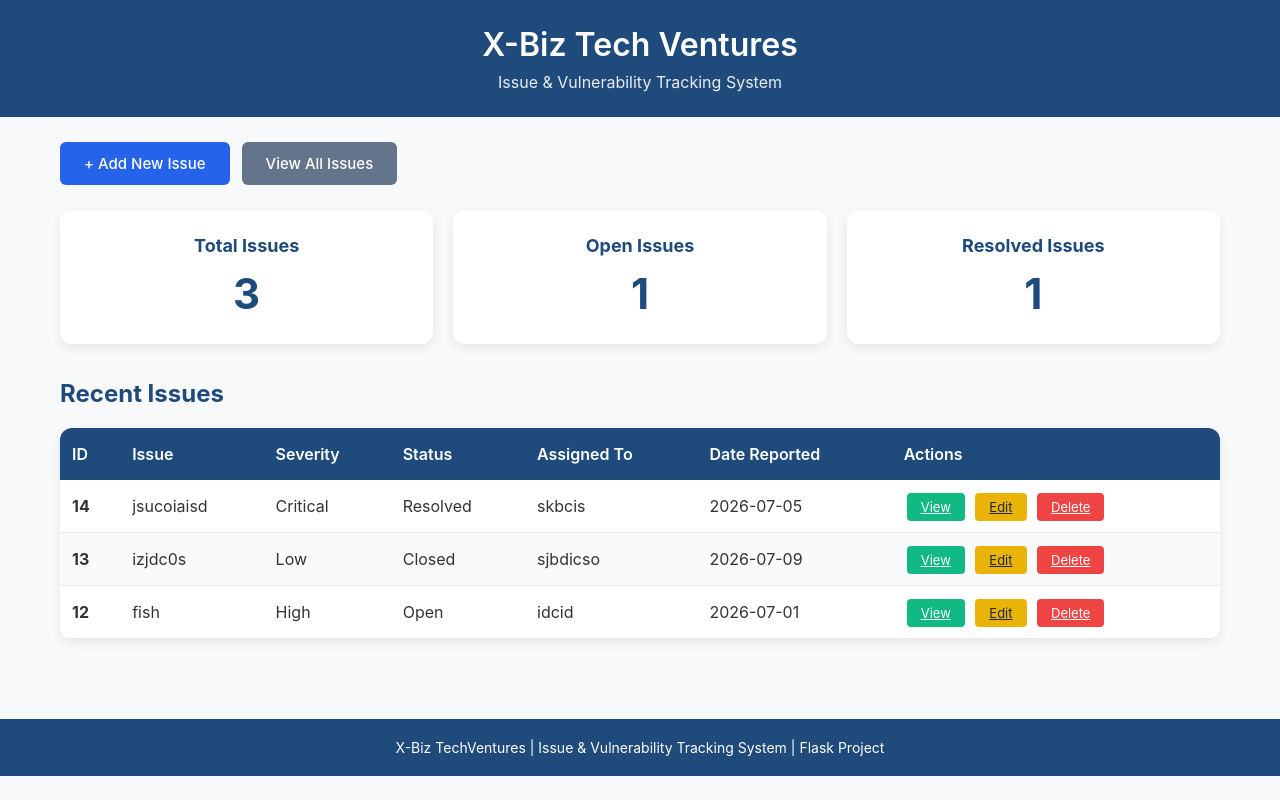
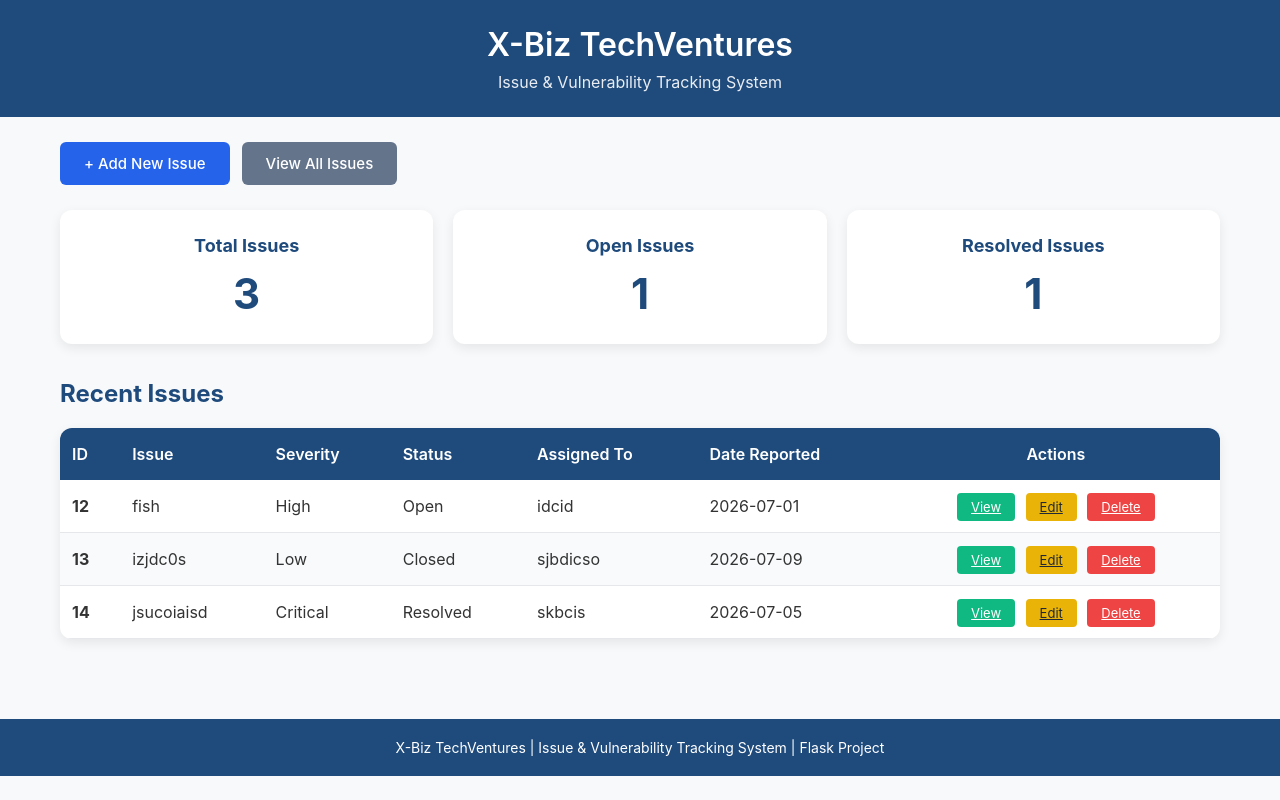
Before and after one commit to Khushig14/tracking-system, a Flask app: page / in a window 1280 px wide. Run offline with Flask 3, Linux system fonts and the light colour scheme; data comes from the database, SQL or seed files in the repository.

Commit message:
Home.html realign

```diff
--- a/templates/home.html
+++ b/templates/home.html
@@ -114,6 +114,9 @@
             text-align: left;
             font-weight: 600;
         }
+        th.actions-header {
+            text-align: center;
+        }
         td {
             padding: 16px 12px;
             border-bottom: 1px solid #e5e7eb;
@@ -149,7 +152,7 @@
 
 <header>
     <div class="header-content">
-        <h1>X-Biz Tech Ventures</h1>
+        <h1>X-Biz TechVentures</h1>
         <p class="subtitle">Issue &amp; Vulnerability Tracking System</p>
     </div>
 </header>
@@ -186,11 +189,11 @@
                 <th>Status</th>
                 <th>Assigned To</th>
                 <th>Date Reported</th>
-                <th>Actions</th>
+                <th class="actions-header">Actions</th>
             </tr>
         </thead>
         <tbody>
-            {% for issue in issues %}
+            {% for issue in issues|sort(attribute='id') %}
             <tr>
                 <td><strong>{{ issue.id }}</strong></td>
                 <td>{{ issue.title }}</td>
@@ -198,7 +201,7 @@
                 <td>{{ issue.status }}</td>
                 <td>{{ issue.assigned_to or 'N/A' }}</td>
                 <td>{{ issue.date_reported or 'N/A' }}</td>
-                <td>
+                <td style="text-align: center;">
                     <a href="/view_issue/{{ issue.id }}" class="btn-small btn-view">View</a>
                     <a href="/edit_issue/{{ issue.id }}" class="btn-small btn-edit">Edit</a>
                     <a href="/delete_issue/{{ issue.id }}" class="btn-small btn-delete"
```
